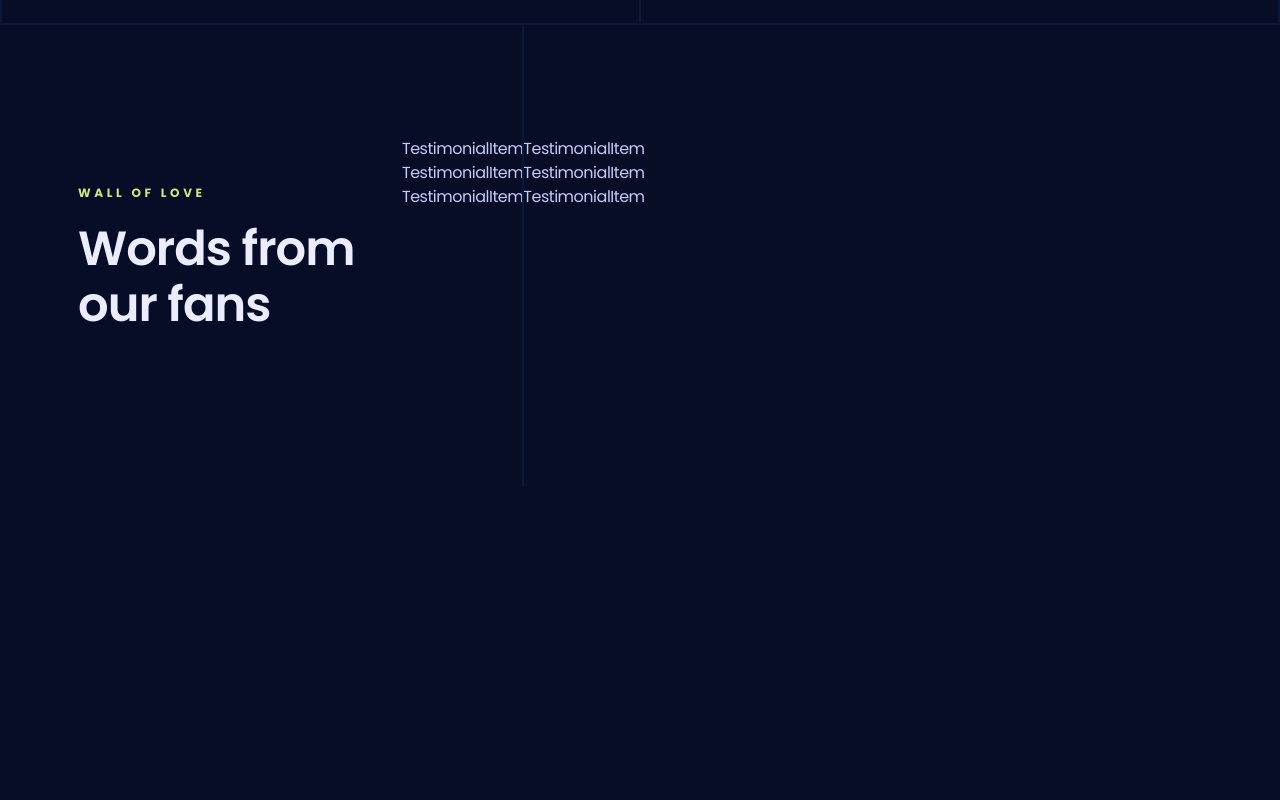
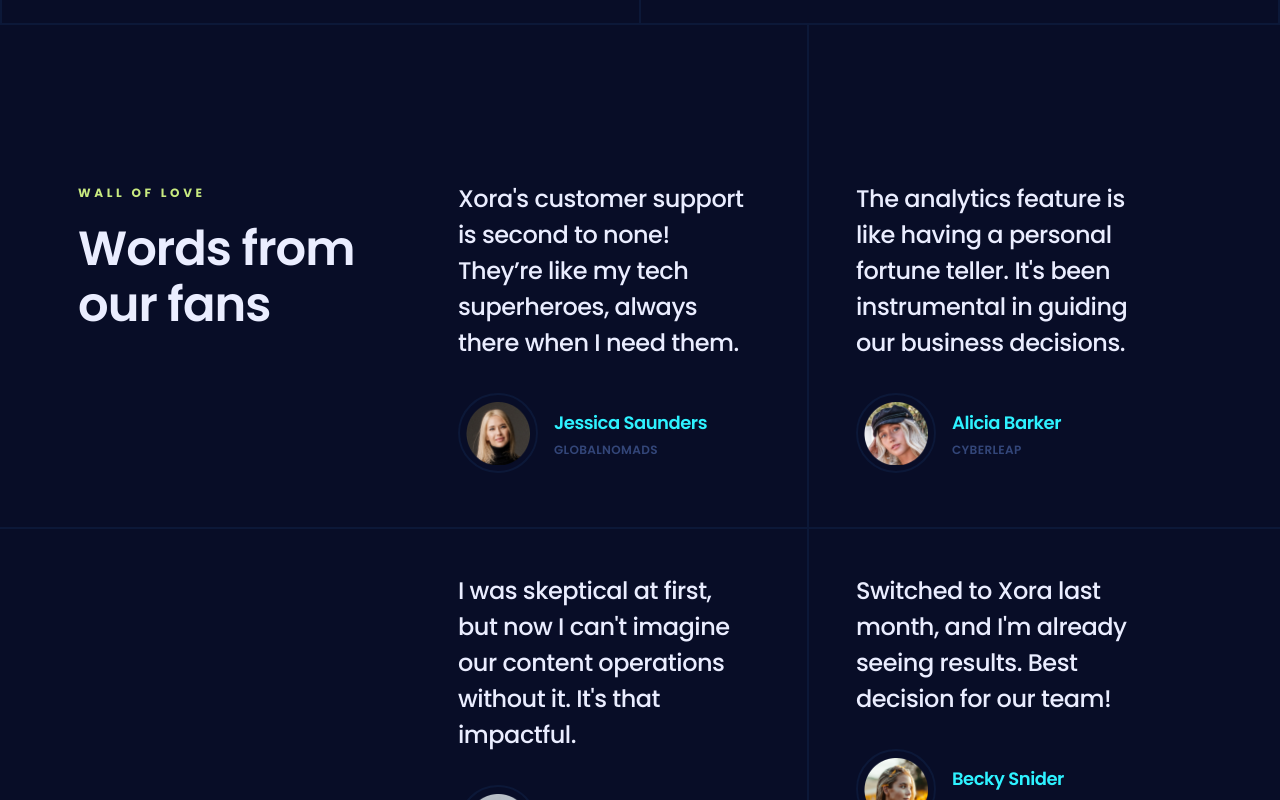
Before and after one commit to Ceci007/xora-saas-landing-page, a React (Vite) app: page / in a window 1280 px wide. Shown: the part 4260-5060 px from the top of the page. Before the commit the page ends 4753 px from the top, so only its background shows below. Built offline with nearby package versions, Linux system fonts and the light colour scheme.

Commit message:
Finish the Testimonial section with the TestimonialItem component

```diff
--- a/src/components/TestimonialItem.jsx
+++ b/src/components/TestimonialItem.jsx
@@ -1,8 +1,20 @@
 import React from 'react'
+import clsx from 'clsx';
 
-const TestimonialItem = () => {
+const TestimonialItem = ({ item, containerClassName }) => {
   return (
-    <div>TestimonialItem</div>
+    <div className={clsx("relative px-14 pt-11 pb-14 after:absolute after:bottom-0 after:right-0 after:h-0.5 after:w-screen after:bg-s2 after:content-[''] max-md:px-0 max-md:pt-11 after:max-md:-right-4", containerClassName)}>
+      <blockquote className="mb-8 h6 text-p4">{item.comment}</blockquote>
+      <div className="flex items-center max-xl:-mr-8">
+        <div className="mr-4 border-2 size-20 shrink-0 rounded-half border-s2 p-1.5">
+          <img src={item.avatarUrl} alt={item.name} className="object-cover size-full" />
+        </div>
+        <div>
+          <h4 className="body-2 mb-0.5 text-p1">{item.name}</h4>
+          <p className="uppercase small-compact text-s3">{item.role}</p>
+        </div>
+      </div>
+    </div>
   )
 }
 
--- a/src/sections/Testimonials.jsx
+++ b/src/sections/Testimonials.jsx
@@ -17,7 +17,7 @@ const Testimonials = () => {
             {testimonials.slice(0, halfLength).map((testimonial) => <TestimonialItem key={testimonial.id} item={testimonial} containerClassName="last:after:hidden last:after:max-md:block" />)}
           </div>
           <div className="flex-50">
-          {testimonials.slice(halfLength).map((testimonial) => <TestimonialItem key={testimonial.id} item={testimonial} containerClassName="last:after:hidden after:right-auto after:left-0 after:max-md:-left-4 md:px-12" />)}
+            {testimonials.slice(halfLength).map((testimonial) => <TestimonialItem key={testimonial.id} item={testimonial} containerClassName="last:after:hidden after:right-auto after:left-0 after:max-md:-left-4 md:px-12" />)}
           </div>
         </div>
       </div>
```
